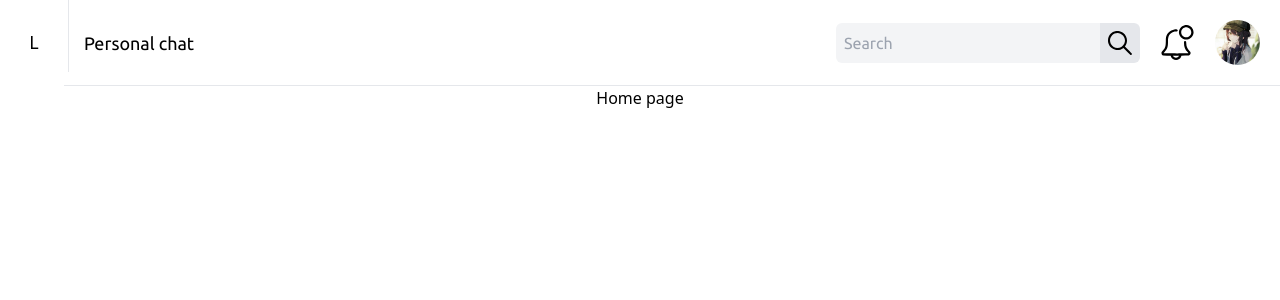
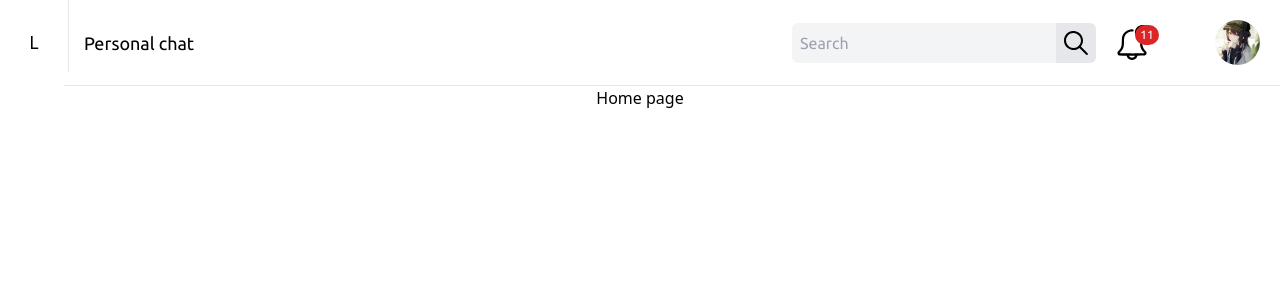
Before and after one commit to Gani-laboratory/socket-client, a React (Create React App) app: page / in a window 1280 px wide. Shown: the top 300 px of the page. Built offline with nearby package versions, Linux system fonts and the light colour scheme.

Commit message:
add number in notification

```diff
--- a/src/Components/Nav.tsx
+++ b/src/Components/Nav.tsx
@@ -13,6 +13,7 @@ export function TopBar() {
           <Search className="cursor-pointer rounded-md rounded-l-none p-2 bg-gray-200" width={40} height={40} />
         </div>
         <Notif className="cursor-pointer" width={35} height={35} />
+        <small className="bg-red-600 text-white leading-none w-6 h-6 font-ubuntu text-xs text-center rounded-full p-1 relative right-9 bottom-2">11</small>
         <img className="rounded-full cursor-pointer" src={profile} alt="profile" width={45} height={45} />
       </div>
     </div>
```
